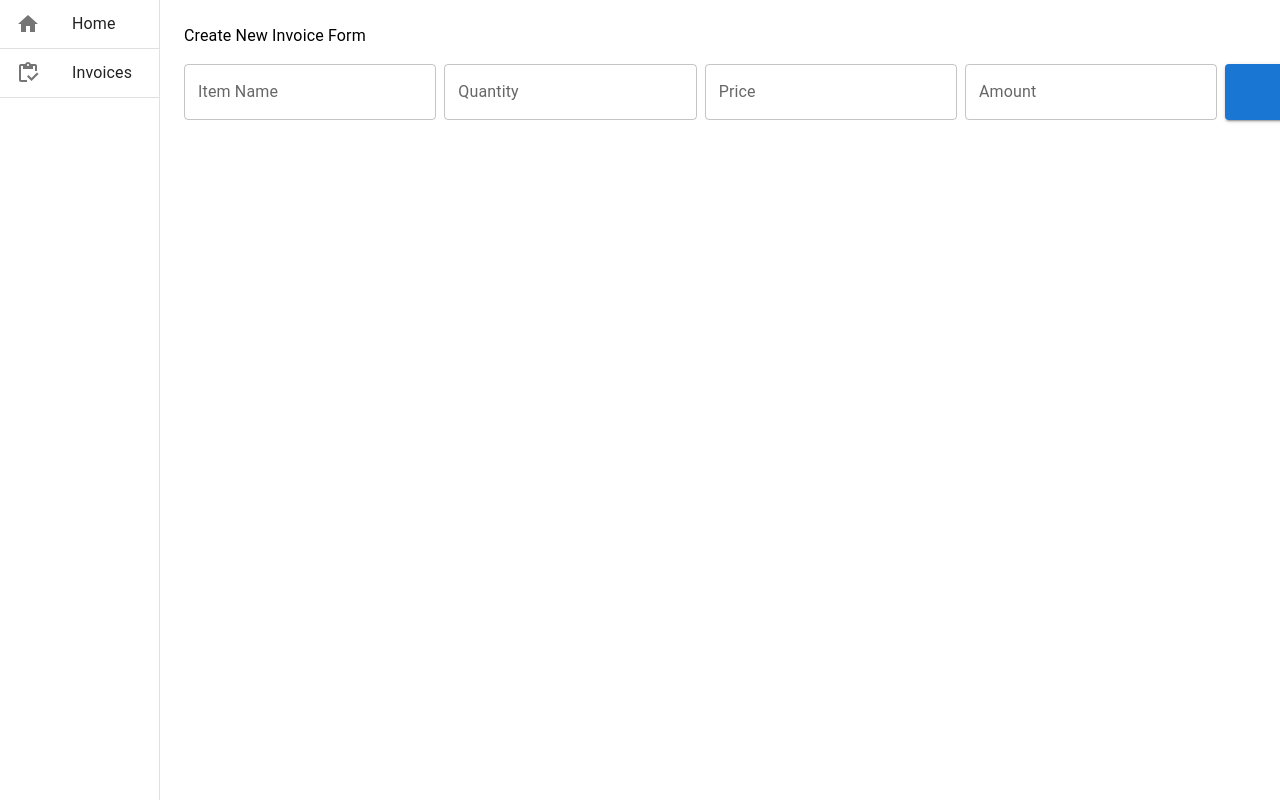
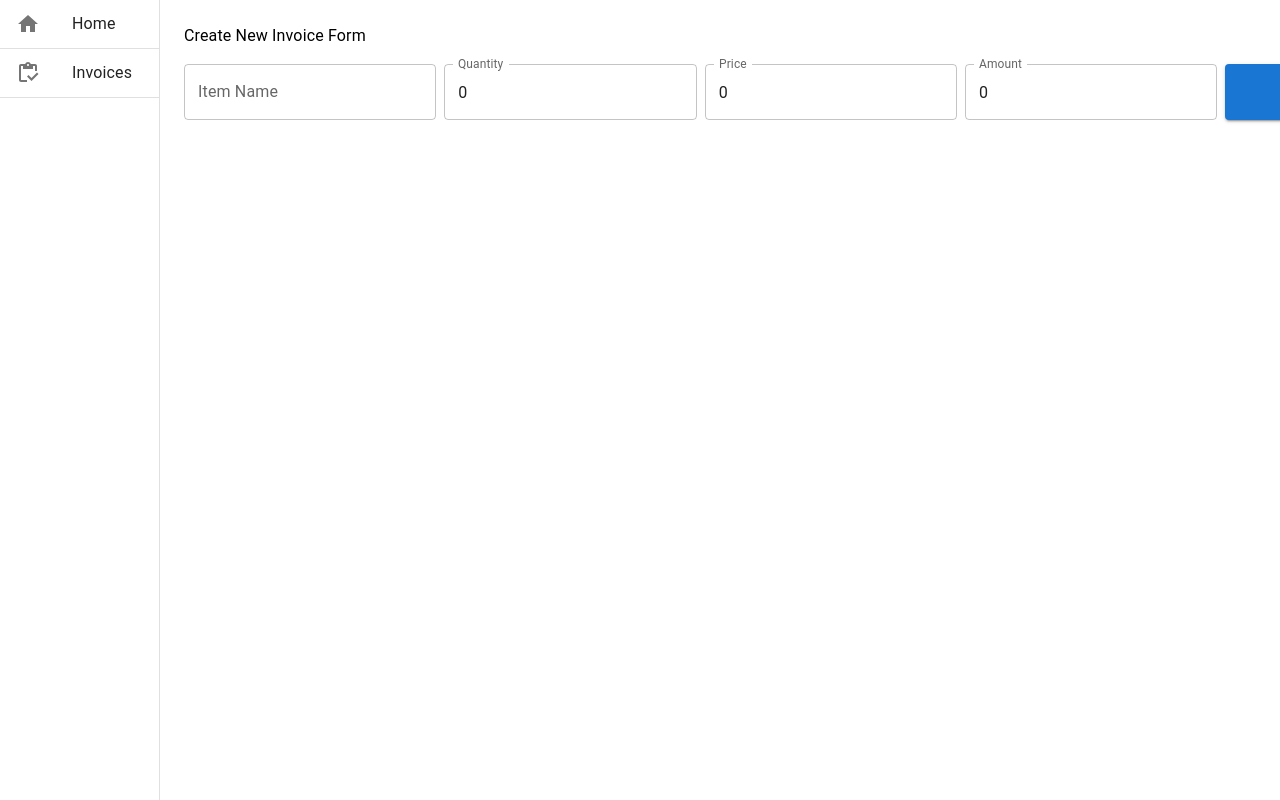
Before and after one commit to TSKHayagreevaC/expert-octo-fortnight, a React (Create React App) app: page /invoices/new in a window 1280 px wide. Shown: the top 800 px of the page. Built offline with nearby package versions, Linux system fonts and the light colour scheme.

Commit message:
feat: Improvements Add Invoice Form

```diff
--- a/src/components/BasicTextFields.jsx
+++ b/src/components/BasicTextFields.jsx
@@ -16,7 +16,8 @@ export default function BasicTextFields() {
 
   const submitNewInvoice = () => {
     const invoices = localStorage.getItem('invoices');
-    const brandNewInvoice = {...invoice, Id: Date.now()};
+    const brandNewInvoice = {...invoice, Id: Date.now(), amount: invoice.amount};
+    console.log('brndNewInvoice :: ', brandNewInvoice);
     let updatedInvoices = [];
     if (invoices) {
       const existingInvoices = JSON.parse(invoices)
@@ -34,33 +35,6 @@ export default function BasicTextFields() {
     navigate("/invoices");
   }
 
-  const createNewInvoice = (name, quantity, price, amount) => {
-    const newInvoice = {
-      ...invoice
-    };
-
-    if (name) {
-      newInvoice.itemName = name;
-    }
-
-    if(quantity) {
-      newInvoice.quantity = quantity;
-    }
-
-    if (price) {
-      newInvoice.price = price;
-    }
-
-    if (amount) {
-      newInvoice.amount = amount;
-    }
-
-    console.log(newInvoice);
-
-
-    setInvoice(newInvoice);
-  }
-
   return (
     <Box
       component="form"
@@ -73,10 +47,10 @@ export default function BasicTextFields() {
       noValidate
       autoComplete="off"
     >
-      <TextField variant="outlined" onChange={(e) => createNewInvoice(e.target.value, "", "", "")} label="Item Name" />
-      <TextField variant="outlined" onChange={(e) => createNewInvoice("", e.target.value, "", "")} label="Quantity" />
-      <TextField variant="outlined" onChange={(e) => createNewInvoice("", "", e.target.value, "")} label="Price" />
-      <TextField variant="outlined" onChange={(e) => createNewInvoice("", "", "", e.target.value)} label="Amount" />
+      <TextField type="string" value={invoice.itemName} variant="outlined" onChange={(e) => setInvoice({...invoice, itemName: e.target.value})} label="Item Name" />
+      <TextField type="number" value={invoice.quantity} variant="outlined" onChange={(e) => setInvoice({...invoice, quantity: e.target.value, amount: e.target.value*invoice.price})} label="Quantity" />
+      <TextField type="number" value={invoice.price} variant="outlined" onChange={(e) => setInvoice({...invoice, price: e.target.value, amount: e.target.value*invoice.quantity})} label="Price" />
+      <TextField type="number" value={invoice.amount} variant="outlined" onChange={(e) => setInvoice({...invoice, amount: e.target.value})} label="Amount" />
 
       <Button sx={{margin: 0}} size="small" variant="contained" onClick={() => submitNewInvoice()}>Submit</Button>
 
```
